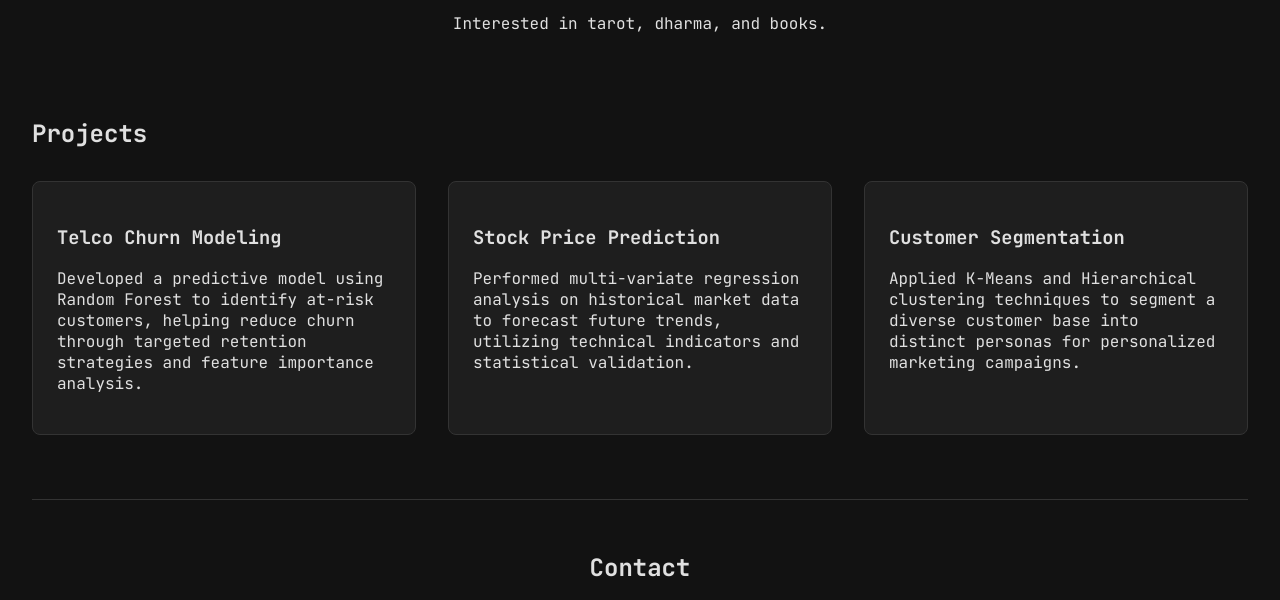
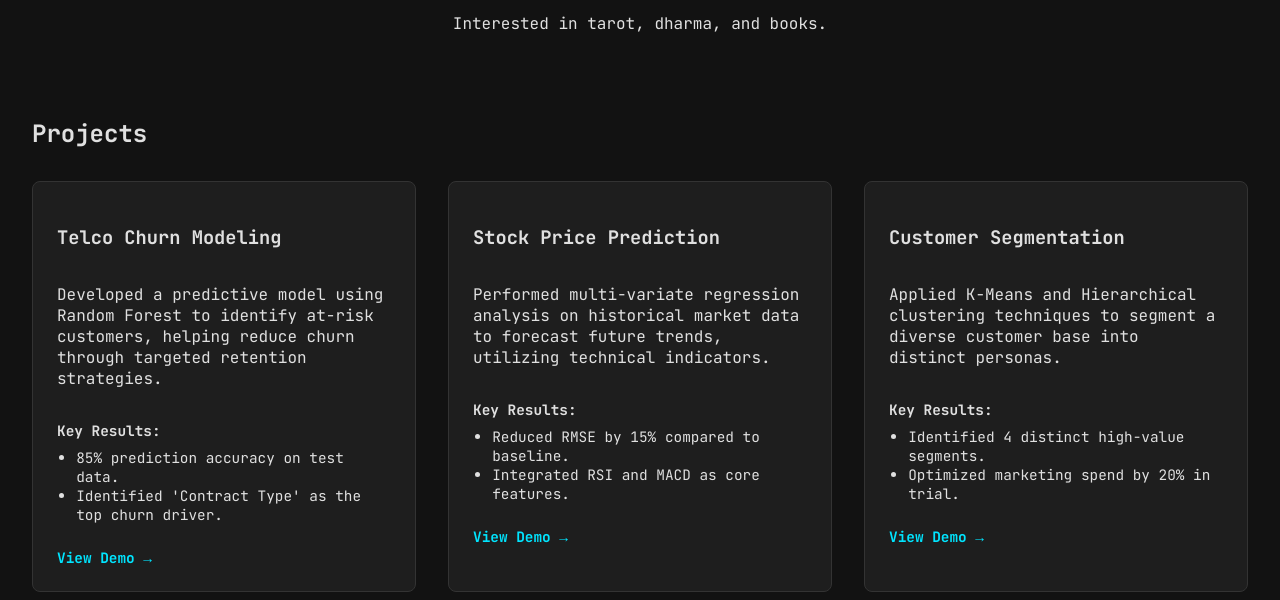
Before and after one commit to starrablue/simple-portfolio, a plain HTML site: page docs/index.html in a window 1280 px wide. Shown: the part 183-783 px from the top of the page. Drawn offline with Linux system fonts and the light colour scheme.

Commit message:
feat: add detailed demo content and styling to projects

```diff
--- a/docs/index.html
+++ b/docs/index.html
@@ -29,15 +29,39 @@
             <div class="project-grid">
                 <article class="project-card">
                     <h3>Telco Churn Modeling</h3>
-                    <p>Developed a predictive model using Random Forest to identify at-risk customers, helping reduce churn through targeted retention strategies and feature importance analysis.</p>
+                    <p>Developed a predictive model using Random Forest to identify at-risk customers, helping reduce churn through targeted retention strategies.</p>
+                    <div class="demo-content">
+                        <strong>Key Results:</strong>
+                        <ul>
+                            <li>85% prediction accuracy on test data.</li>
+                            <li>Identified 'Contract Type' as the top churn driver.</li>
+                        </ul>
+                        <a href="#" class="demo-link">View Demo →</a>
+                    </div>
                 </article>
                 <article class="project-card">
                     <h3>Stock Price Prediction</h3>
-                    <p>Performed multi-variate regression analysis on historical market data to forecast future trends, utilizing technical indicators and statistical validation.</p>
+                    <p>Performed multi-variate regression analysis on historical market data to forecast future trends, utilizing technical indicators.</p>
+                    <div class="demo-content">
+                        <strong>Key Results:</strong>
+                        <ul>
+                            <li>Reduced RMSE by 15% compared to baseline.</li>
+                            <li>Integrated RSI and MACD as core features.</li>
+                        </ul>
+                        <a href="#" class="demo-link">View Demo →</a>
+                    </div>
                 </article>
                 <article class="project-card">
                     <h3>Customer Segmentation</h3>
-                    <p>Applied K-Means and Hierarchical clustering techniques to segment a diverse customer base into distinct personas for personalized marketing campaigns.</p>
+                    <p>Applied K-Means and Hierarchical clustering techniques to segment a diverse customer base into distinct personas.</p>
+                    <div class="demo-content">
+                        <strong>Key Results:</strong>
+                        <ul>
+                            <li>Identified 4 distinct high-value segments.</li>
+                            <li>Optimized marketing spend by 20% in trial.</li>
+                        </ul>
+                        <a href="#" class="demo-link">View Demo →</a>
+                    </div>
                 </article>
             </div>
         </section>
--- a/docs/style.css
+++ b/docs/style.css
@@ -48,6 +48,29 @@ h1 {
     border-radius: 8px;
     border: 1px solid var(--border-color);
     transition: background-color 0.3s ease, border-color 0.3s ease;
+    display: flex;
+    flex-direction: column;
+}
+
+.demo-content {
+    margin-top: 1rem;
+    font-size: 0.9rem;
+}
+
+.demo-content ul {
+    padding-left: 1.2rem;
+    margin: 0.5rem 0;
+}
+
+.demo-link {
+    display: inline-block;
+    margin-top: 1rem;
+    font-weight: bold;
+    color: var(--link-color);
+}
+
+.demo-link:hover {
+    text-decoration: underline;
 }
 
 footer {
```
